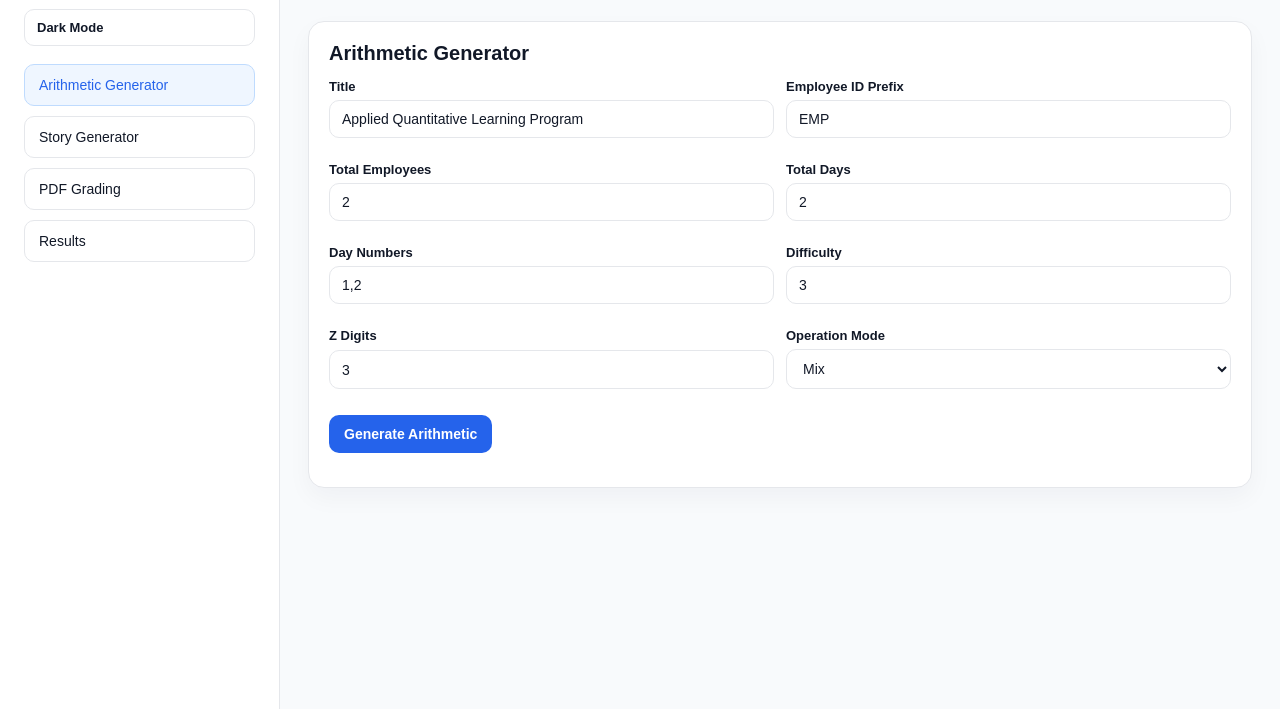
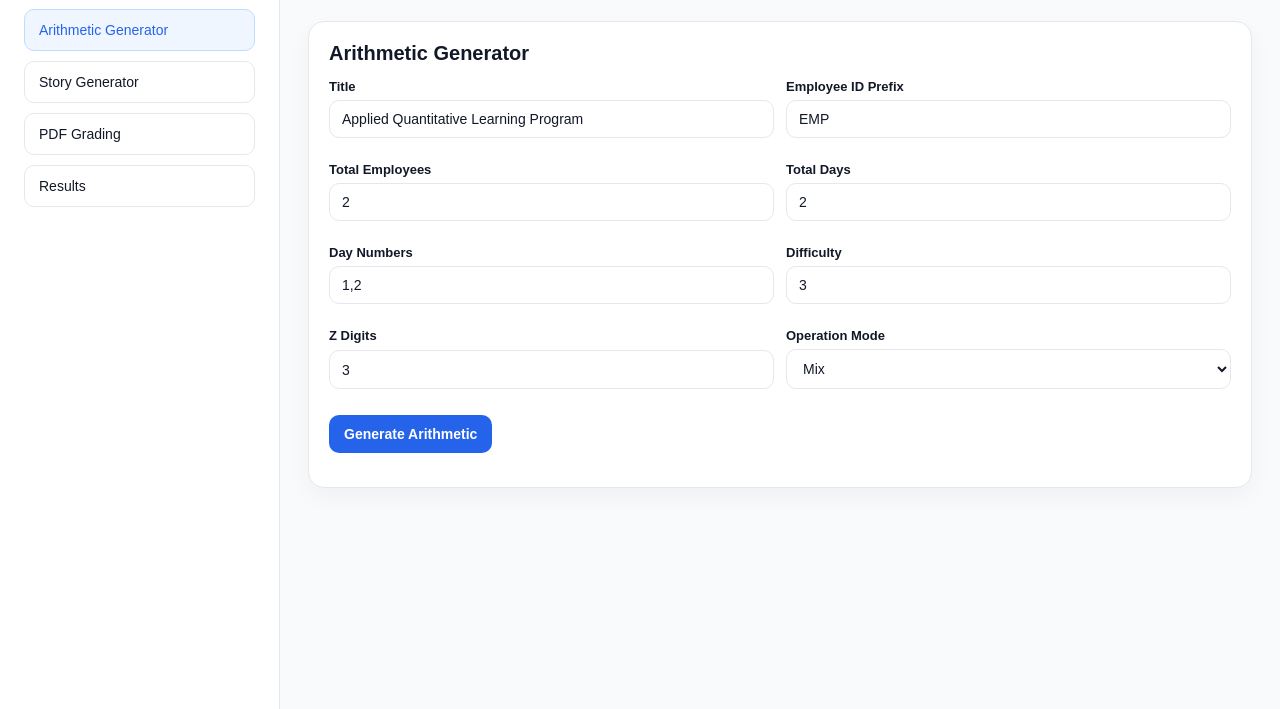
Before and after one commit to SutanSolaiman/arithmatic-learning-tools, a website: page index.html in a window 1280 px wide. Shown: the part 91-800 px from the top of the page. Drawn offline with Linux system fonts and the light colour scheme.

Commit message:
Update index.html

```diff
--- a/index.html
+++ b/index.html
@@ -810,9 +810,7 @@
         </div>
       </div>
 
-      <button id="themeToggleBtn" class="theme-toggle" type="button" onclick="toggleDarkMode()">Dark Mode</button>
-
-      <div class="nav">
+           <div class="nav">
         <button class="active" onclick="showSection('arithmetic', this)">Arithmetic Generator</button>
         <button onclick="showSection('story', this)">Story Generator</button>
         <button onclick="showSection('pdf', this)">PDF Grading</button>
```
